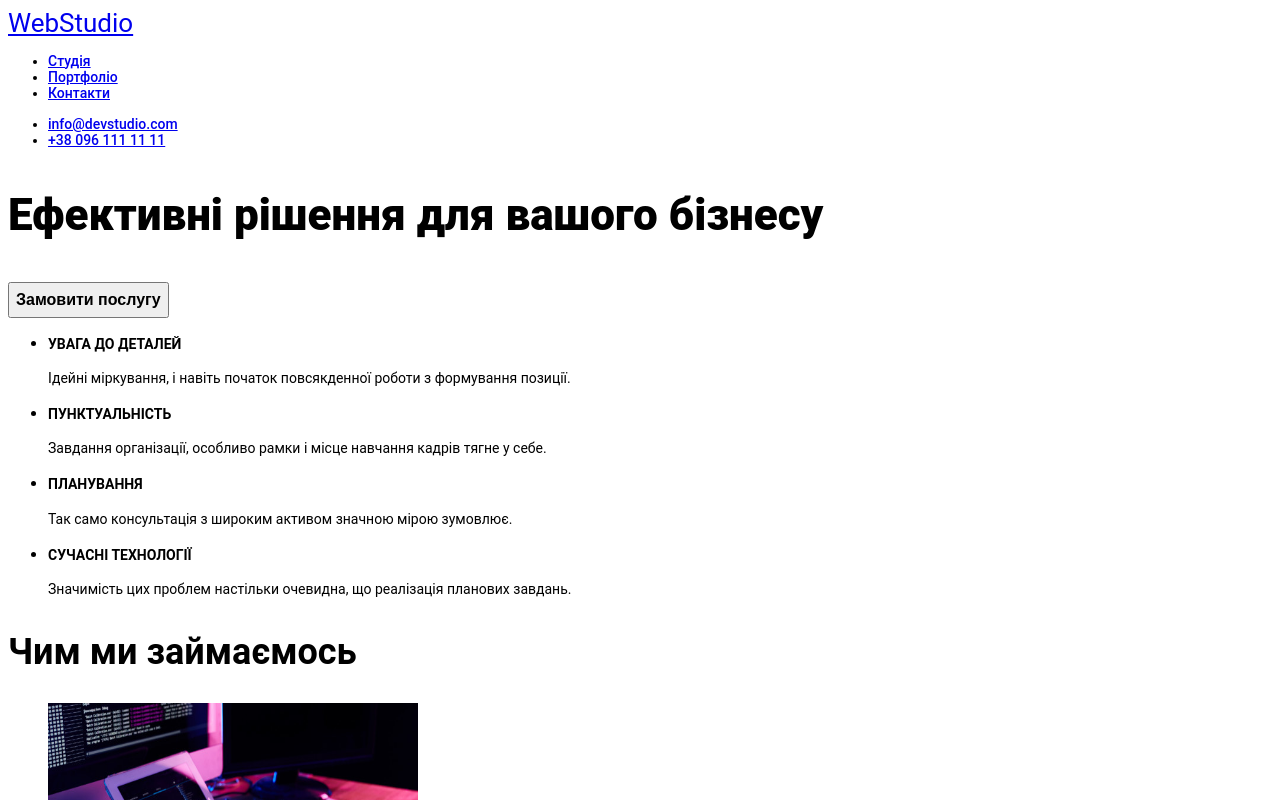
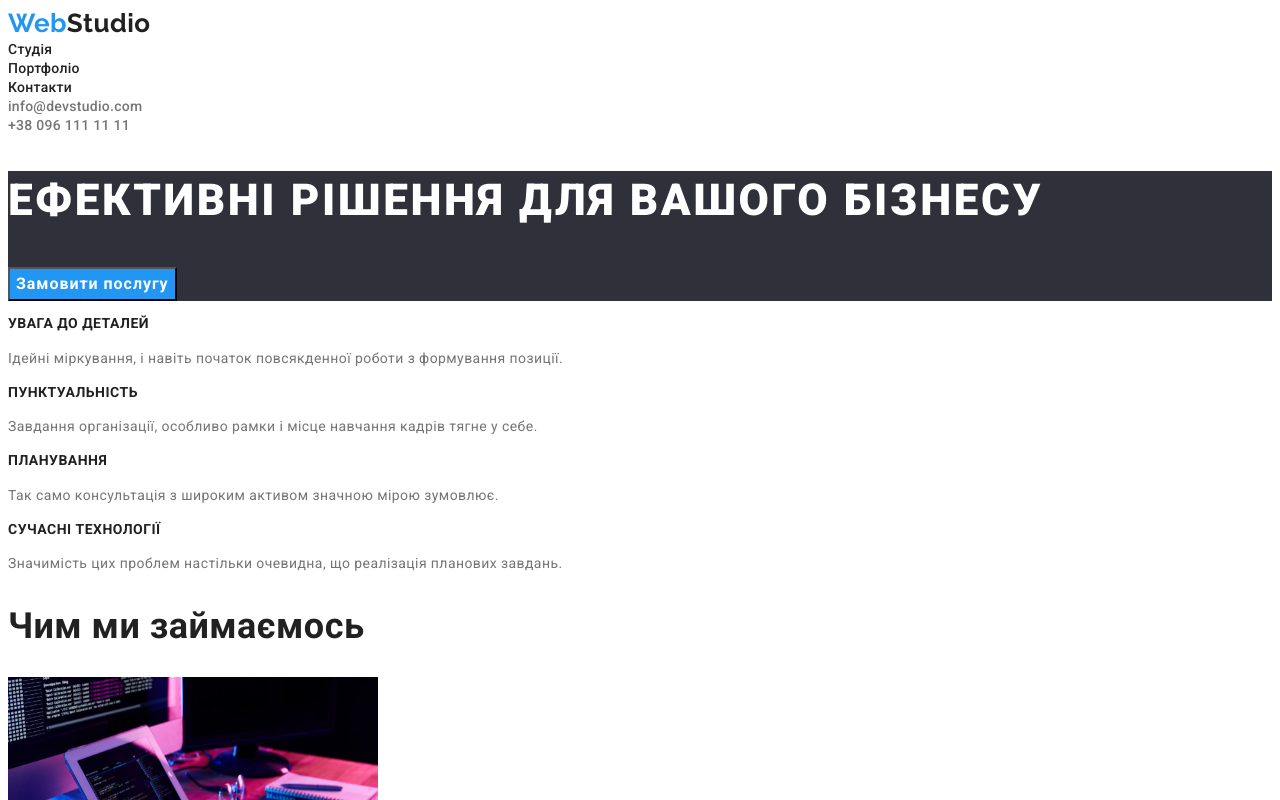
Before and after one commit to Vitekko/Pasevich-Viktor-IPZ-32, a plain HTML site: page index.html in a window 1280 px wide. Shown: the top 800 px of the page. Drawn offline with Linux system fonts and the light colour scheme.

Commit message:
last-comit-for-lab-2

```diff
--- a/css/styles.css
+++ b/css/styles.css
@@ -1,29 +1,100 @@
+:root {
+    --primary-color: #212121;
+    --secondary-color: #757575;
+    --accent-color: #2196F3;
+    --accent-darker-color: #188CE8;
+
+}
+
 body {
-    font-family: roboto, Arial, Helvetica, sans-serif;
-    /*color: #757575;*/
+    font-family: 'Roboto', sans-serif;
+    color: var(--primary-color);
+    letter-spacing: 0.03em;
+
 }
+
+a {
+    text-decoration: none;
+}
+
+ul, ol {
+    margin: 0;
+    padding: 0;
+    list-style-type: none;
+}
+
 button {
+    font-family: 'Roboto', sans-serif;
     cursor: pointer;
 }
-.site-name-1, .site-name-2 {
+
+
+.logo-1 {
+    font-family: 'Raleway', sans-serif;
     font-size: 26px;
-    line-height: 1.17384615;
+    font-weight: 700;
+    line-height: 1.2;
+    color: var(--primary-color);
 }
-.head ul {
+
+.logo-2 {
+    font-family: 'Raleway', sans-serif;
+    font-size: 26px;
+    font-weight: 700;
+    line-height: 1.2;
+    color: #FFFFFF;
+}
+
+.logo-1 span, .logo-2 span {
+    color: var(--accent-color);
+}
+
+.header-nav a, .header-contact a {
     font-size: 14px;
-    line-height: 1.17214286;
+    line-height: 1.2;
     font-weight: 500;
+    letter-spacing: 0.02em;
 }
+
+.header-nav a {
+    color: var(--primary-color);
+}
+
+.header-contact a {
+    color: var(--secondary-color);
+}
+
+.header-nav a:hover, .header-contact a:hover, .footer-contact a:hover {
+    color: var(--accent-color);
+}
+
+
+.solution {
+    background-color: #2F303A;
+}
+
 .solution h1 {
     font-size: 44px;
-    line-height: 1.363636363;
     font-weight: 900;
+    line-height: 1.35;
+    letter-spacing: 0.06em;
+    color: #FFFFFF;
+    text-transform: uppercase;
 }
+
 .solution button {
     font-size: 16px;
-    line-height: 1.875;
+    line-height: 1.8;
     font-weight: 700;
+    letter-spacing: 0.06em;
+    color: #FFFFFF;
+    background-color: var(--accent-color);
 }
+
+.solution button:hover {
+    background-color: var(--accent-darker-color);
+}
+
 .feature h3 {
     font-size: 14px;
     line-height: 1.17214286;
@@ -32,6 +103,8 @@ button {
 .feature p {
     font-size: 14px;
     line-height: 1.71428571;
+    letter-spacing: 0.03em;
+    color: var(--secondary-color)
 }
 .our-job h2 {
     font-size: 36px;
@@ -51,22 +124,48 @@ button {
 .our-team p {
     font-size: 16px;
     line-height: 1.171875;
+    letter-spacing: 0.03em;
+    color: var(--secondary-color)
 }
-.footer ul {
+
+.footer {
+    background-color: #2F303A;
+}
+
+.footer address {
+    font-style: normal;
     font-size: 14px;
-    line-height: 1.14285714;
+    line-height: 1.2;
+    font-weight: 400;
+    letter-spacing: 0.03em;
 }
-.portfolio-buttons {
+.footer-contact p {
+    color: #FFFFFF;
+    margin: 0;
+}
+.footer-contact a {
+    color: var(--secondary-color);
+}
+
+
+.portfolio-buttons button {
     font-size: 16px;
-    line-height: 1.625;
+    line-height: 1.6;
     font-weight: 500;
+    color:var(--primary-color);
+}
+.portfolio-buttons button:hover {
+    color:#FFFFFF;
+    background-color: var(--accent-color);
 }
 .portfolio-post h3 {
     font-size: 18px;
     line-height: 2;
     font-weight: 700;
+    letter-spacing: 0.06em;
 }
 .portfolio-post p {
     font-size: 16px;
     line-height: 1.875;
+    color: var(--secondary-color)
 }
--- a/index.html
+++ b/index.html
@@ -4,19 +4,25 @@
         <meta charset="utf-8">
         <meta name="description" content="Послуги створення веб-сайтів">
         <title>WebStudio</title>
+
+        <link rel="preconnect" href="https://fonts.googleapis.com">
+        <link rel="preconnect" href="https://fonts.gstatic.com" crossorigin>
+        <link href="https://fonts.googleapis.com/css2?family=Raleway:wght@700&family=Roboto:wght@400;500;700;900&display=swap" rel="stylesheet">
+
         <link rel="stylesheet" href="./css/styles.css">
     </head>
     <body>
-        <header class="head">
-            <a class="site-name-1" href="./index.html">WebStudio</a>
-            <nav>
+        <header class="header">
+            <a class="logo-1" href="./index.html">
+                <span>Web</span>Studio</a>
+            <nav class="header-nav">
                 <ul>
-                    <li><a href="#">Студія</a></li>
+                    <li><a href="./index.html">Студія</a></li>
                     <li><a href="./portfolio.html">Портфоліо</a></li>
                     <li><a href="#">Контакти</a></li>
                 </ul>
             </nav>
-            <ul>
+            <ul class="header-contact">
                 <li><a href="mailto:info@devstudio.com">info@devstudio.com</a></li>
                 <li><a href="tel:+380961111111">+38 096 111 11 11</a></li>
             </ul>
@@ -85,10 +91,11 @@
             </section>
         </main>
         <footer class="footer">
-            <a class="site-name-2" href="./index.html">WebStudio</a>
-            <address>
+            <a class="logo-2" href="./index.html">
+                <span>Web</span>Studio</a>
+            <address class="footer-contact">
                 <ul>
-                    <li><a>м. Київ, пр-т Лесі Українки, 26</a></li>
+                    <li> <p>м. Київ, пр-т Лесі Українки, 26</p></li>
                     <li><a href="mailto:info@devstudio.com">info@devstudio.com</a></li>
                     <li><a href="tel:+380961111111">+38 096 111 11 11</a></li>
                 </ul>
```
Also changed, not shown: portfolio.html (+16 -8 lines), images/image-p-1.jpg, images/image-p-2.jpg, images/image-p-3.jpg, images/image4.jpg, images/image5.jpg, images/image7.jpg, 1 other file.
